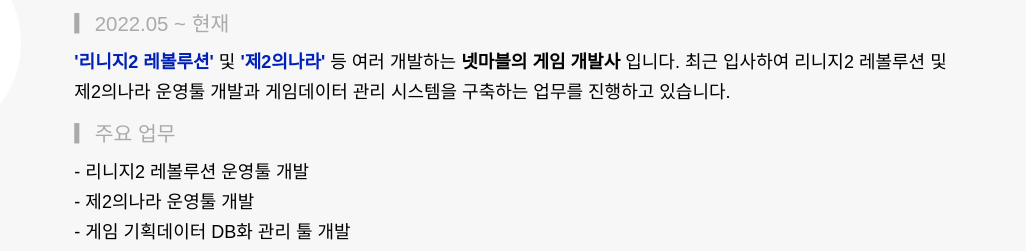
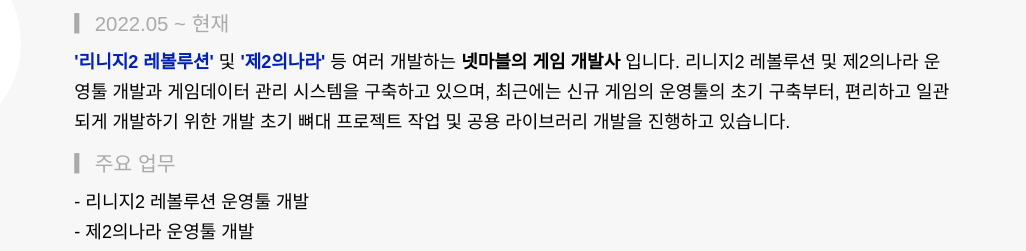
Before and after one commit to seolminsu90/seolminsu90.github.io, a plain HTML site: page index.html in a window 1280 px wide. Shown: the part 165-416 px from the top of the page, 254-1280 px from the left. Drawn offline with Linux system fonts and the light colour scheme; a web font is replaced by a local one.

Commit message:
Update index.html

```diff
--- a/index.html
+++ b/index.html
@@ -617,8 +617,9 @@
                 <div class="career_date">▎2022.05 ~ 현재</div>
                 <div class="career_desc">
                     <b class="h">'리니지2 레볼루션'</b> 및 <b class="h">'제2의나라'</b> 등 여러 개발하는
-                    <b>넷마블의 게임 개발사</b> 입니다. 최근 입사하여 리니지2 레볼루션 및 제2의나라 운영툴 개발과
-                    게임데이터 관리 시스템을 구축하는 업무를 진행하고 있습니다.
+                    <b>넷마블의 게임 개발사</b> 입니다. 리니지2 레볼루션 및 제2의나라 운영툴 개발과
+                    게임데이터 관리 시스템을 구축하고 있으며, 최근에는 신규 게임의 운영툴의 초기 구축부터,
+                    편리하고 일관되게 개발하기 위한 개발 초기 뼈대 프로젝트 작업 및 공용 라이브러리 개발을 진행하고 있습니다.
                 </div>
                 <div class="career_dotitle">▎주요 업무</div>
                 <ul class="career_do">
```
